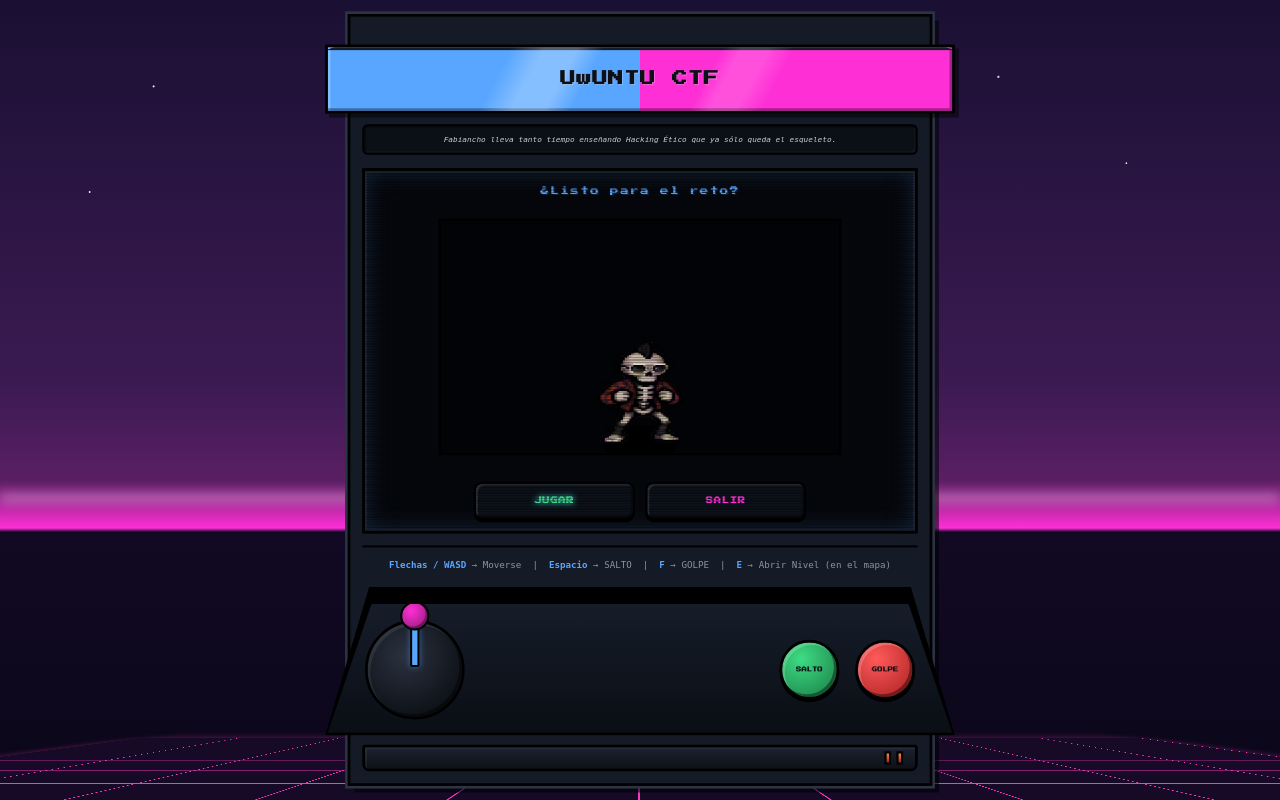
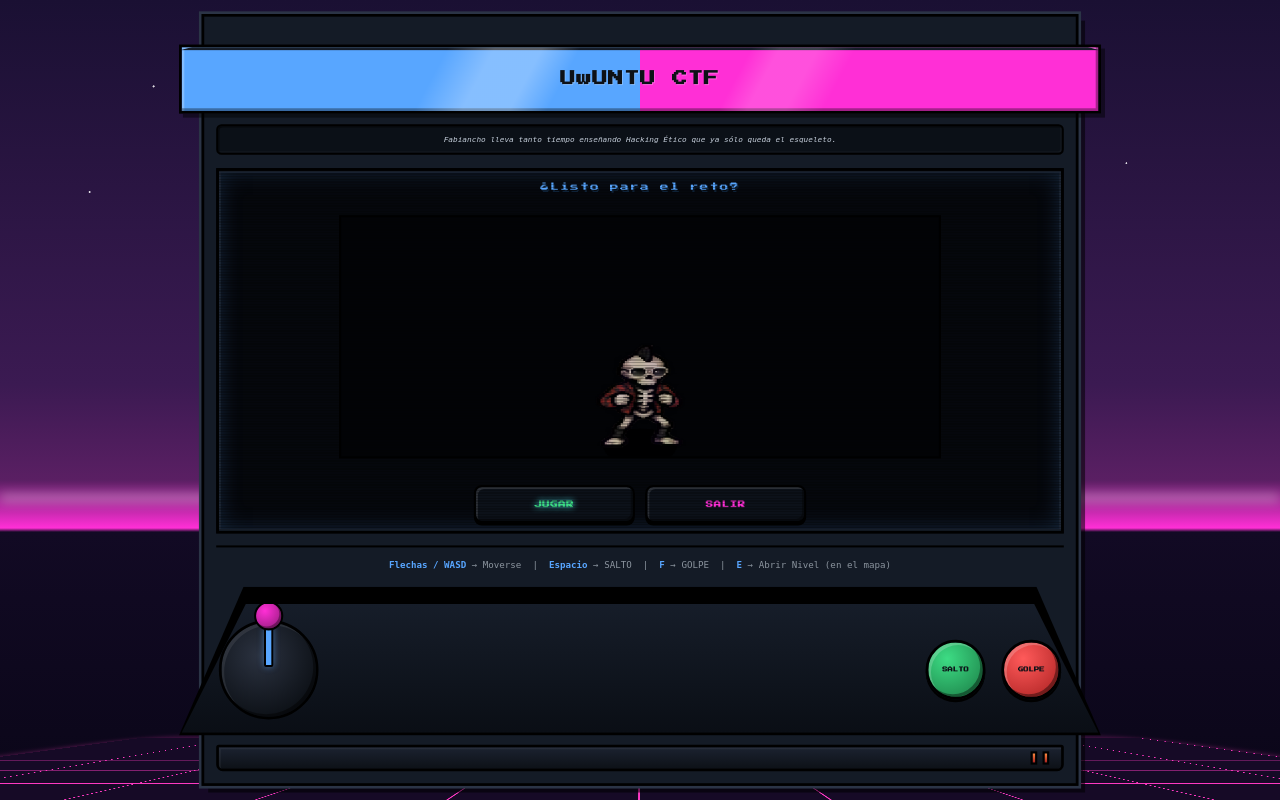
Before and after one commit to KurogamiSenku/Fabianchin, a Flask app: page / in a window 1280 px wide. Run offline with Flask 3, Linux system fonts and the light colour scheme.

Commit message:
Cabina mas ancha (880 -> 1320) y pantalla del menu mas horizontal
Al ser mas apaisada, el auto-fit la deja mas grande y llena mas la pantalla.

Co-Authored-By: Claude Opus 4.8 <noreply@anthropic.com>
Claude-Session: https://claude.ai/code/session_01HwQf6SXTnUaPtbJe4aB213

```diff
--- a/static/css/style.css
+++ b/static/css/style.css
@@ -778,7 +778,7 @@ body.arcade-body{ background:#1a1033; overflow:hidden; }
 /* Cabina pixel: cuerpo angosto, piezas que sobresalen */
 .arcade-body .arcade-cabinet{
     position:fixed; top:50%; left:50%; z-index:1;  /* centrado fijo: el script lo escala desde aquí */
-    width:880px; max-width:none;   /* más ancho = pantalla horizontal; el auto-fit lo encoge para que quepa */
+    width:1320px; max-width:none;   /* más ancho = pantalla horizontal; el auto-fit lo encoge para que quepa */
     transform-origin:center center;
     background:#141b26; padding:18px;
     overflow:visible;
--- a/templates/index.html
+++ b/templates/index.html
@@ -7,7 +7,7 @@
 
     <!-- Mini Canvas más grande para Fabiancho 450% -->
     <div style="width: 100%; display: flex; justify-content: center; margin-bottom: 10px;">
-        <canvas id="indexCanvas" width="600" height="350" style="background: rgba(0,0,0,0.5); border: 1px solid #30363d; border-radius: 8px;"></canvas>
+        <canvas id="indexCanvas" width="900" height="360" style="background: rgba(0,0,0,0.5); border: 1px solid #30363d; border-radius: 8px; max-width:100%;"></canvas>
     </div>
 
     <div class="arcade-actions">
```
